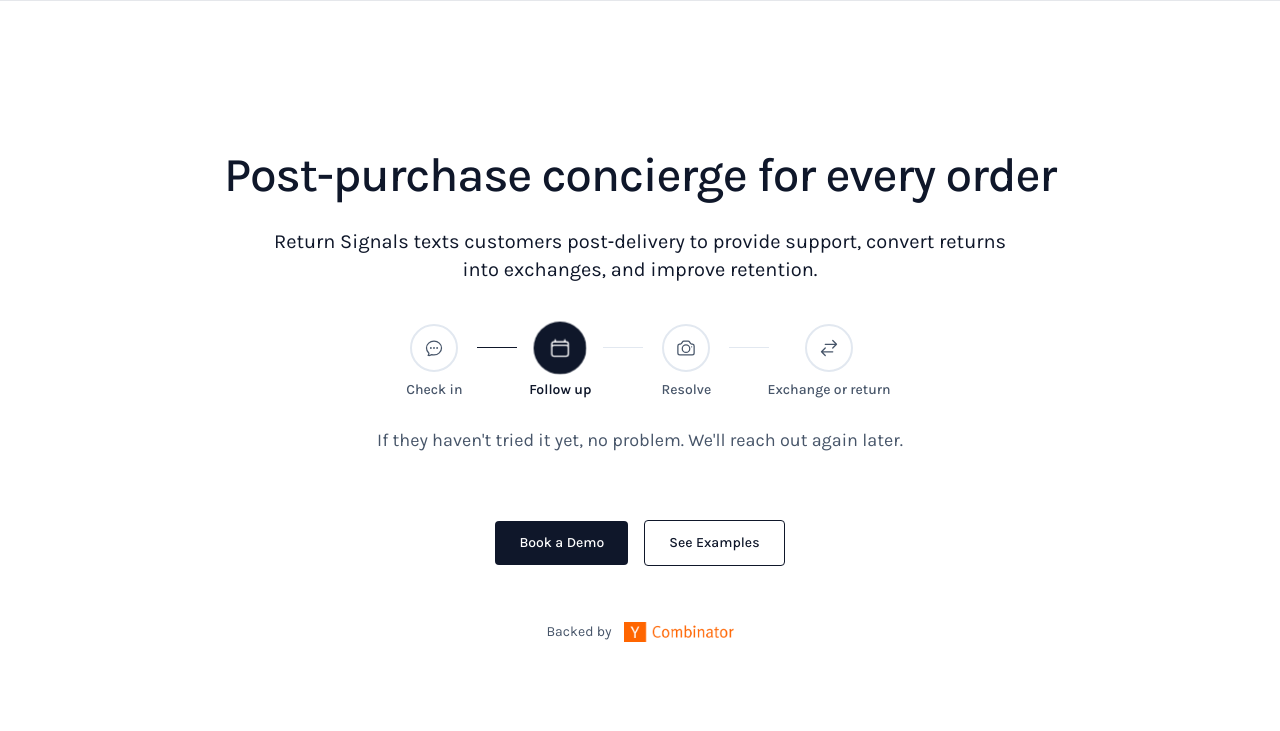
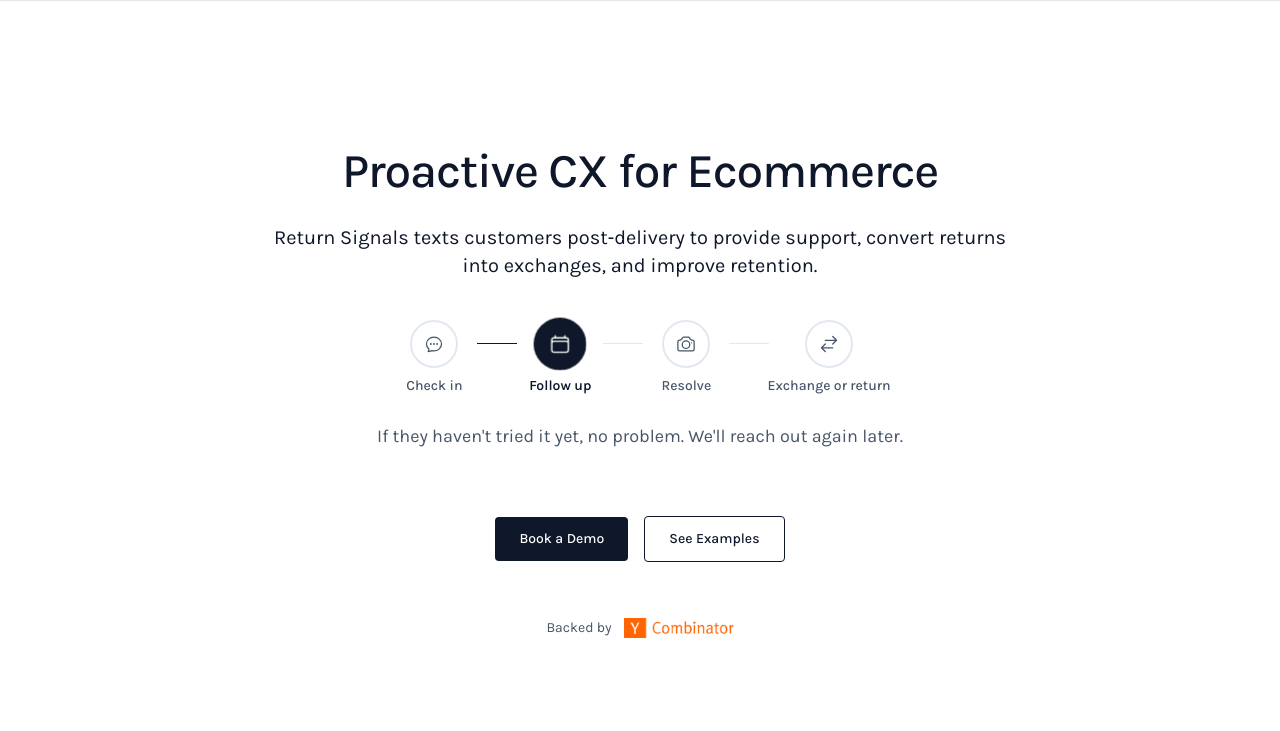
Before and after one commit to MaterialModel/returnsignals-www, an Astro site: page / in a window 1280 px wide. Shown: the part 69-800 px from the top of the page. Built offline with nearby package versions, Linux system fonts and the light colour scheme; Astro itself is replaced by a stand-in of ours.

Commit message:
better copy and margins

```diff
--- a/src/components/sections/Hero.astro
+++ b/src/components/sections/Hero.astro
@@ -40,12 +40,10 @@ const flowSteps = [
 ---
 
 <FullViewportSection isFirst={true}>
-  <div class="relative text-center pt-4 sm:pt-2">
+  <div class="relative text-center">
     <div class="mx-auto max-w-4xl">
       <!-- Main headline -->
-      <h1 class="hero-headline px-2 sm:px-4">
-        Post-purchase concierge for every order
-      </h1>
+      <h1 class="hero-headline">Proactive CX for Ecommerce</h1>
 
       <p class="hero-tagline mt-6 px-4">
         Return Signals texts customers post‑delivery to provide support, convert
```
